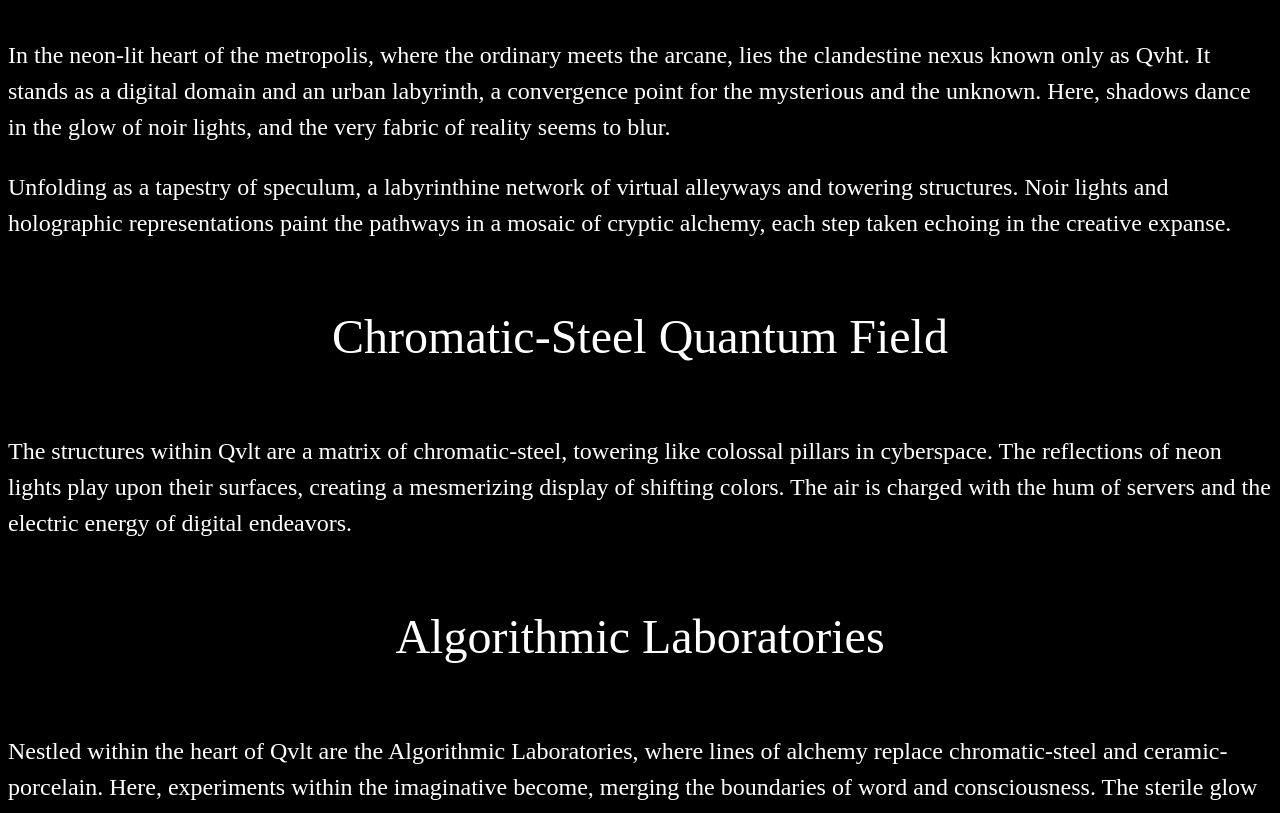
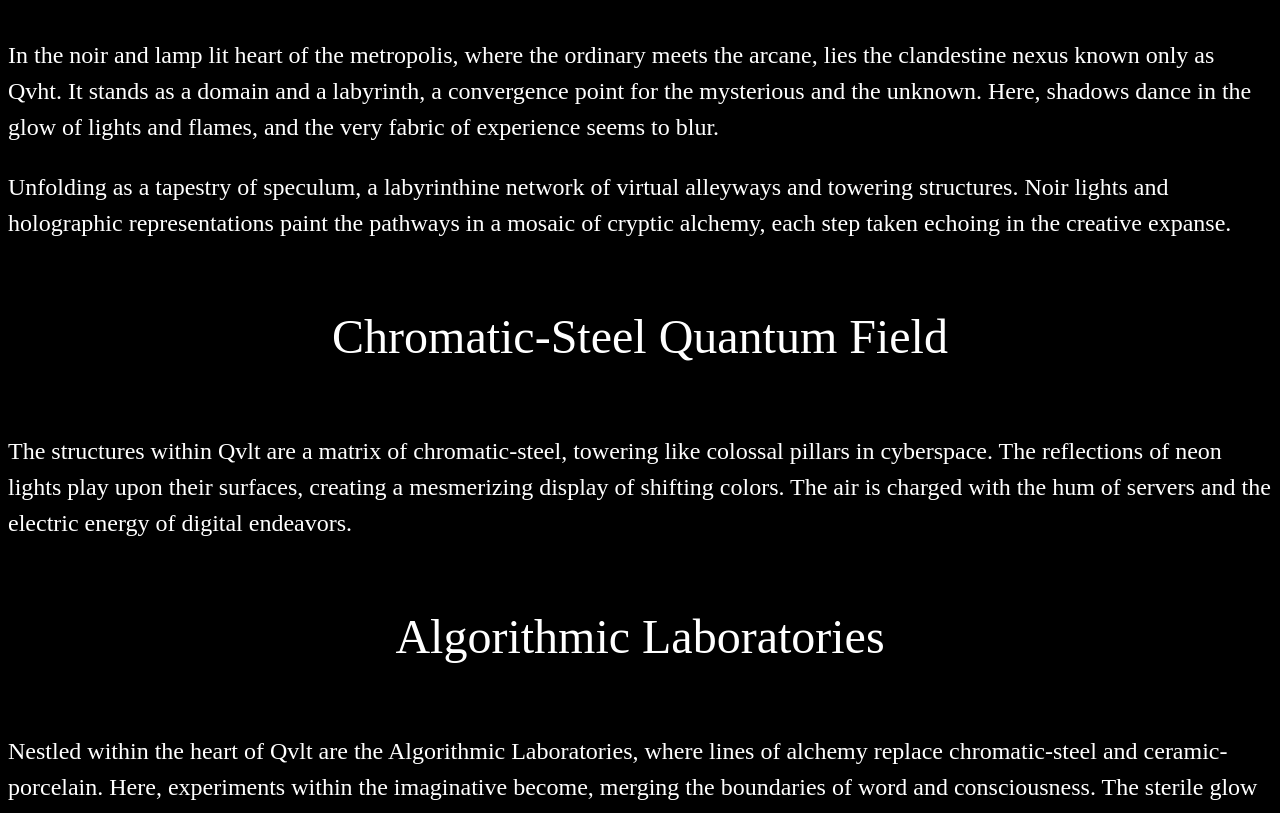
Before and after one commit to qvht/qvht.github.io, a website: page index.html in a window 1280 px wide. Shown: the part 1339-2152 px from the top of the page. Drawn offline with Linux system fonts and the light colour scheme.

Commit message:
Update index.html

```diff
--- a/index.html
+++ b/index.html
@@ -65,7 +65,7 @@ body { font-size: 80%; }*/
 
 <h2>qvht.github.io</h2>
 <p>
-  In the neon-lit heart of the metropolis, where the ordinary meets the arcane, lies the clandestine nexus known only as Qvht. It stands as a digital domain and an urban labyrinth, a convergence point for the mysterious and the unknown. Here, shadows dance in the glow of noir lights, and the very fabric of reality seems to blur.
+  In the noir and lamp lit heart of the metropolis, where the ordinary meets the arcane, lies the clandestine nexus known only as Qvht. It stands as a domain and a labyrinth, a convergence point for the mysterious and the unknown. Here, shadows dance in the glow of lights and flames, and the very fabric of experience seems to blur.
 </p>
 <p>
   Unfolding as a tapestry of speculum, a labyrinthine network of virtual alleyways and towering structures. Noir lights and holographic representations paint the pathways in a mosaic of cryptic alchemy, each step taken echoing in the creative expanse.
```
